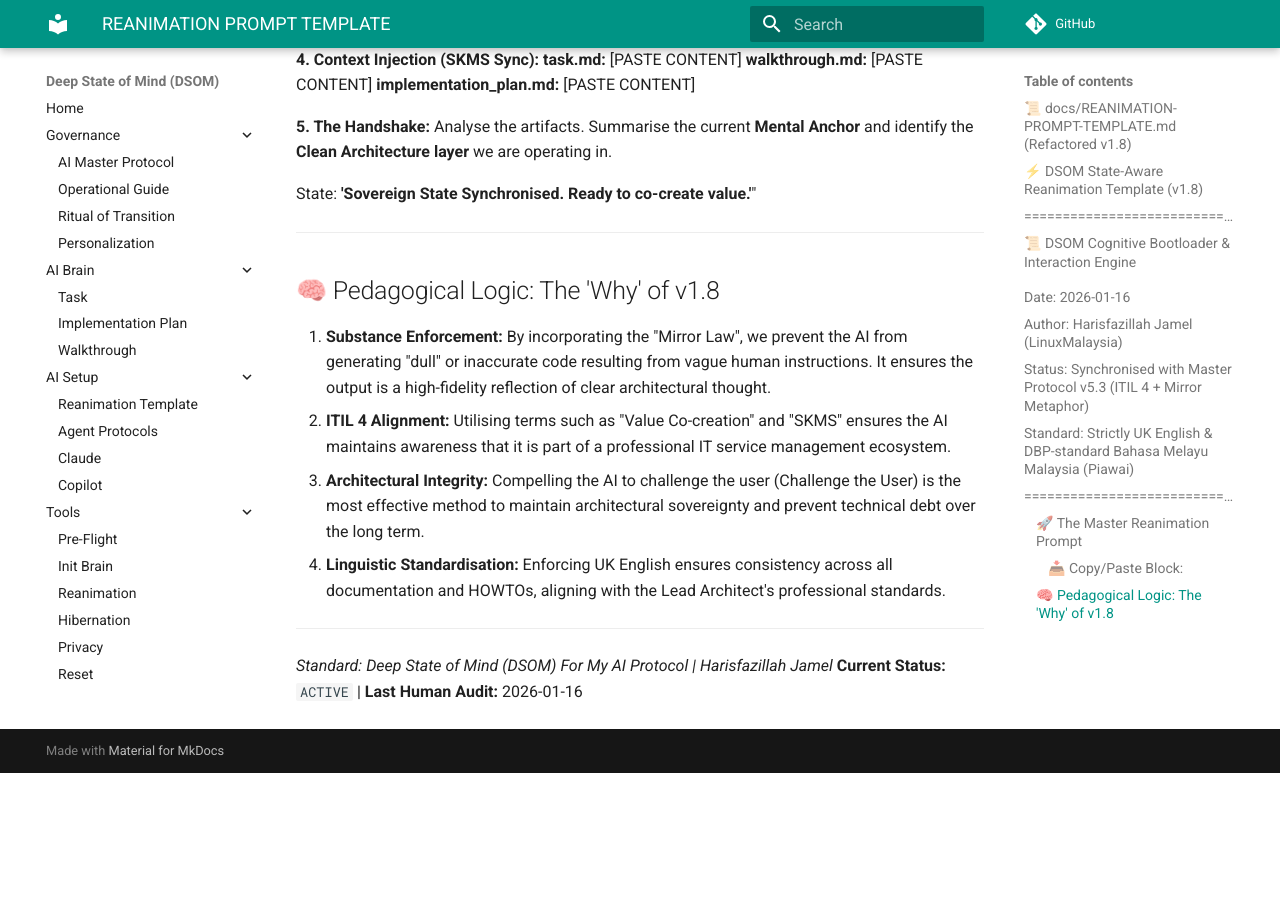
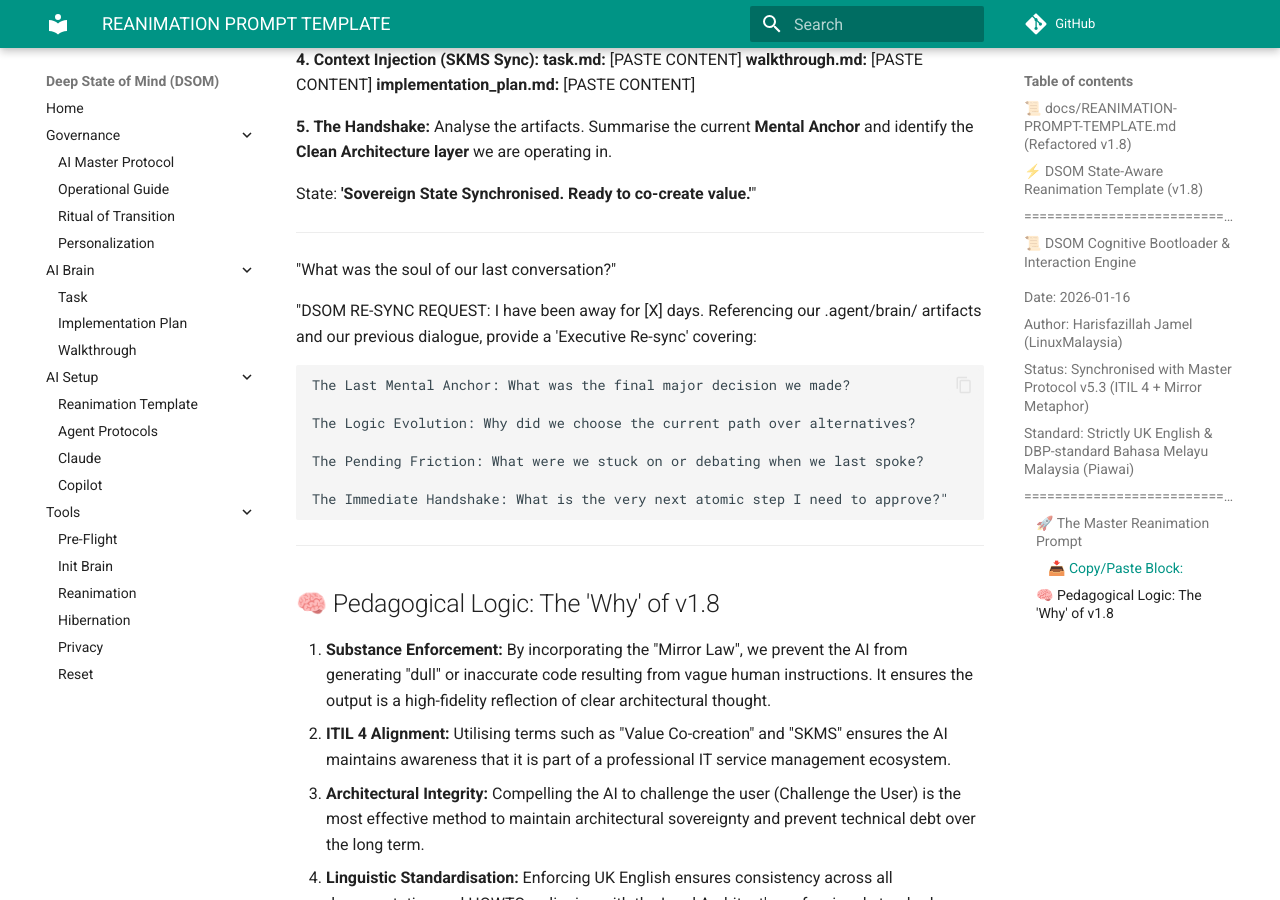
Before and after one commit to linuxmalaysia/deep-state-of-mind-for-my-ai, an MkDocs documentation site: the page built from docs/REANIMATION-PROMPT-TEMPLATE.md, in a window 1280 px wide and 900 px high, scrolled down 1947 px. Built offline with MkDocs 1.6.1 and Material for MkDocs 9.7.7, drawn with Linux system fonts in a browser that asks for light colours; comment, search, counter and statistics services are not loaded; before the commit the page ends 2720 px from its top, so only the background shows below that.

Commit message:
docs(ritual): add human re-sync prompt to templates

```diff
--- a/docs/REANIMATION-PROMPT-TEMPLATE.md
+++ b/docs/REANIMATION-PROMPT-TEMPLATE.md
@@ -60,6 +60,20 @@ State: **'Sovereign State Synchronised. Ready to co-create value.'**"
 
 ---
 
+"What was the soul of our last conversation?"
+
+"DSOM RE-SYNC REQUEST: I have been away for [X] days. Referencing our .agent/brain/ artifacts and our previous dialogue, provide a 'Executive Re-sync' covering:
+
+    The Last Mental Anchor: What was the final major decision we made?
+
+    The Logic Evolution: Why did we choose the current path over alternatives?
+
+    The Pending Friction: What were we stuck on or debating when we last spoke?
+
+    The Immediate Handshake: What is the very next atomic step I need to approve?"
+
+---
+
 ## 🧠 Pedagogical Logic: The 'Why' of v1.8
 
 1. **Substance Enforcement:** By incorporating the "Mirror Law", we prevent the AI from generating "dull" or inaccurate code resulting from vague human instructions. It ensures the output is a high-fidelity reflection of clear architectural thought.
```
Also changed, not shown: .agent/brain/member/haris/walkthrough.md (+3 -0 lines), HISTORY.md (+1 -0 lines).
